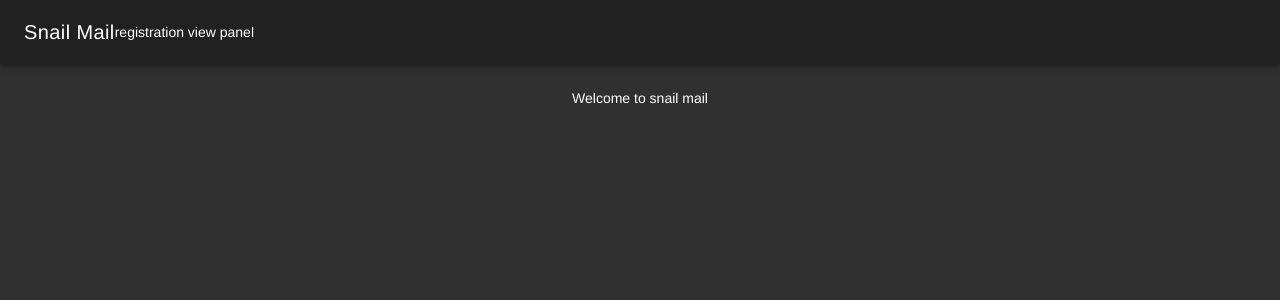
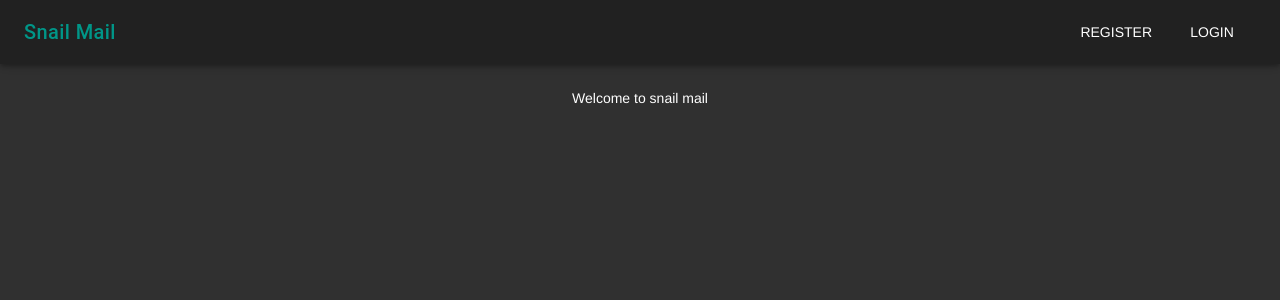
Before and after one commit to p-adams/snail-mail, a Vue app: page /#/ in a window 1280 px wide. Shown: the top 300 px of the page. Built offline with nearby package versions, Linux system fonts and the light colour scheme.

Commit message:
refactor login/registration  modals as forms in routes

```diff
--- a/src/components/ActiveUserViewPanel.vue
+++ b/src/components/ActiveUserViewPanel.vue
@@ -1,7 +1,13 @@
 <template>
-  <div>
-      Active user view panel
-  </div>
+  <v-toolbar-items>
+    <v-btn
+      flat>Compose</v-btn>
+    <v-btn
+      flat>Trash</v-btn>
+    <v-avatar color="teal">
+      <span class="white--text headline">Meow</span>
+    </v-avatar>
+  </v-toolbar-items>
 </template>
 <script>
 export default {};
--- a/src/components/RegistrationViewPanel.vue
+++ b/src/components/RegistrationViewPanel.vue
@@ -1,5 +1,10 @@
 <template>
-  <div>registration view panel</div>
+  <v-toolbar-items>
+    <v-btn
+      flat>Register</v-btn>
+    <v-btn
+      flat>Login</v-btn>
+  </v-toolbar-items>
 </template>
 <script>
 export default {};
--- a/src/components/TheEmailControlPanel.vue
+++ b/src/components/TheEmailControlPanel.vue
@@ -1,6 +1,7 @@
 <template>
   <v-toolbar>
-    <v-toolbar-title>Snail Mail</v-toolbar-title>
+    <v-toolbar-title class="title">Snail Mail</v-toolbar-title>
+    <v-spacer></v-spacer>
     <active-user-view-panel v-if="isUserAuthenticated"/>
     <registration-view-panel v-else/>
     <!--
@@ -70,5 +71,7 @@ export default {
 </script>
 
 <style scoped>
-
+.title {
+  color: #009688;
+}
 </style>
--- a/src/router/index.js
+++ b/src/router/index.js
@@ -2,19 +2,31 @@ import Vue from "vue";
 import Router from "vue-router";
 import MainEmailPanel from "@/components/MainEmailPanel";
 import WelcomePage from "@/components/WelcomePage";
+import LoginForm from "@/components/LoginForm";
+import RegistrationForm from "@/components/RegistrationForm";
 Vue.use(Router);
 
 export default new Router({
   routes: [
+    {
+      path: "/",
+      name: "WelcomePage",
+      component: WelcomePage
+    },
     {
       path: "/main",
       name: "MainEmailPanel",
       component: MainEmailPanel
     },
     {
-      path: "/",
-      name: "WelcomePage",
-      component: WelcomePage
+      path: "/login",
+      name: "LoginForm",
+      component: LoginForm
+    },
+    {
+      path: "/registration",
+      name: "Registration",
+      component: RegistrationForm
     }
   ]
 });
```
Also changed, not shown: src/components/LoginForm.vue (added), src/components/RegistrationForm.vue (added).
